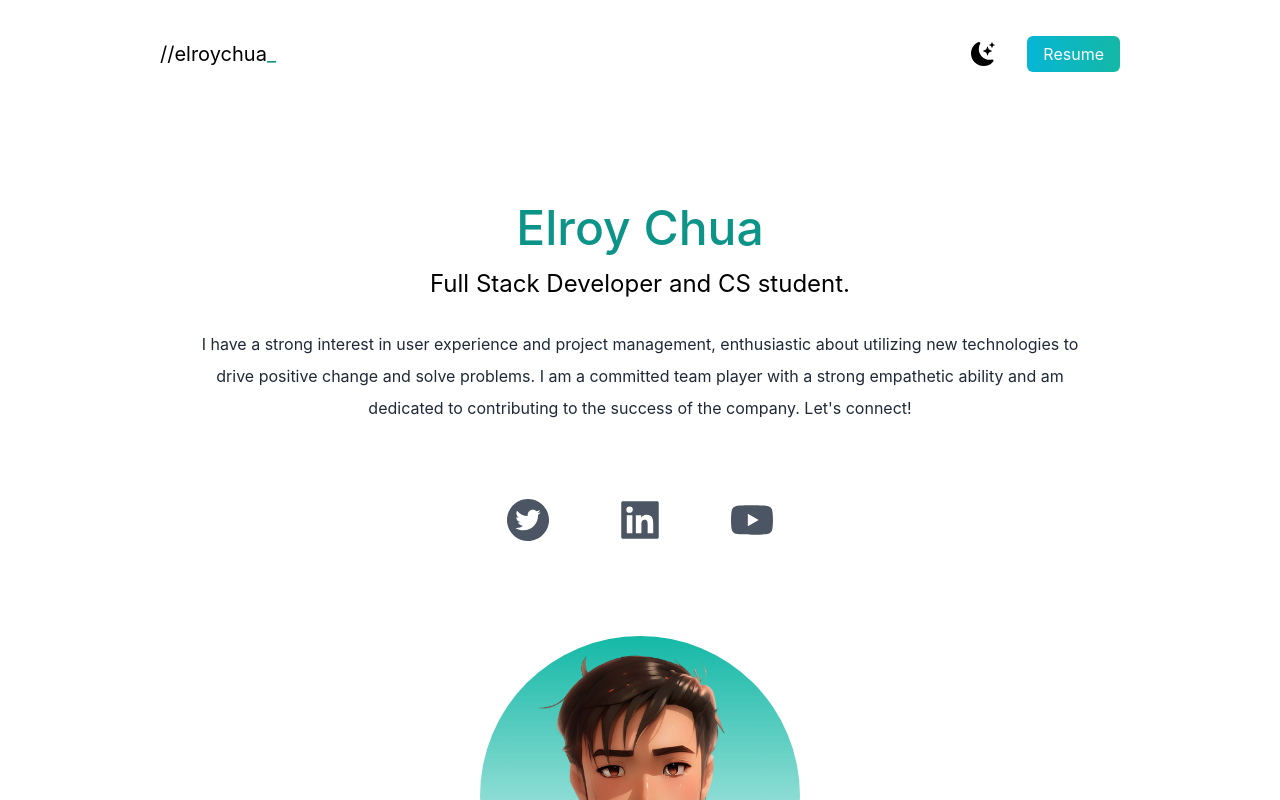
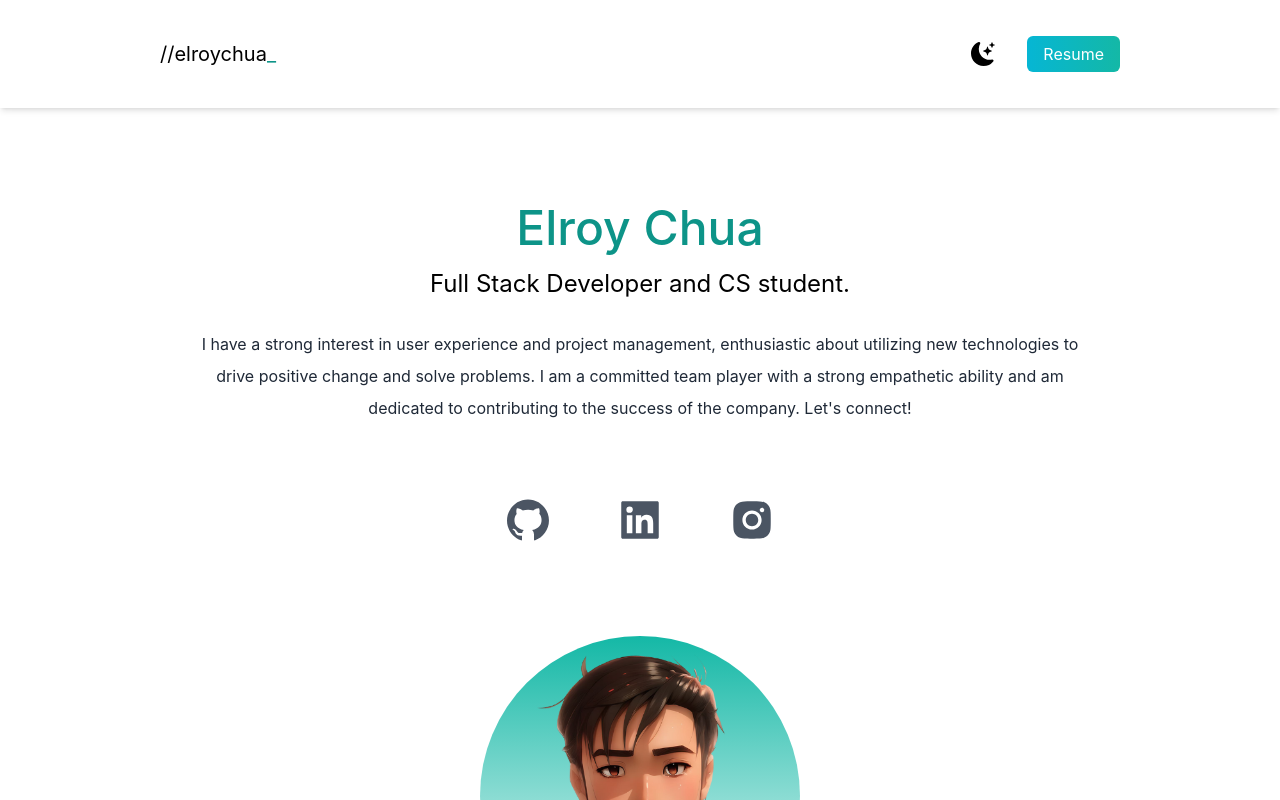
Before and after one commit to rurumeister/personal-portfolio, a Next.js app: page / in a window 1280 px wide. Shown: the top 800 px of the page. Built offline with nearby package versions, Linux system fonts and the light colour scheme.

Commit message:
refined navbar; added linking to socials; added icon to head

```diff
--- a/pages/index.js
+++ b/pages/index.js
@@ -1,10 +1,6 @@
 import Head from "next/head";
 import { BsFillMoonStarsFill } from "react-icons/bs";
-import {
-  AiFillTwitterCircle,
-  AiFillLinkedin,
-  AiFillYoutube,
-} from "react-icons/ai";
+import { AiFillGithub, AiFillLinkedin, AiFillInstagram } from "react-icons/ai";
 import Image from "next/image";
 import elroy from "../public/elroy_ai.png";
 import design from "../public/design.png";
@@ -17,11 +13,9 @@ export default function Home() {
         <title>Elroy Chua Portfolio</title>
         <meta name="description" content="Generated by create next app" />
         <meta name="viewport" content="width=device-width, initial-scale=1" />
-        <link rel="icon" href="/favicon.ico" />
+        <link rel="icon" href="/elroy_icon.png" />
       </Head>
-      <main className=" bg-white px-10 md:px-20 lg:px-40">
-        <section className="min-h-screen">
-          <nav className="py-10 mb-12 flex justify-between">
+      <nav className="sticky py-10 mb-12 px-10 md:px-20 lg:px-40 flex justify-between top-0 bg-white shadow-md z-50">
         <h1 className="text-xl">
           {`//elroychua`}
           <span className="text-teal-600">_</span>
@@ -40,6 +34,8 @@ export default function Home() {
           </li>
         </ul>
       </nav>
+      <main className=" bg-white px-10 md:px-20 lg:px-40">
+        <section className="min-h-screen">
           <div className="text-center p-10">
             <h2 className="text-5xl py-2 text-teal-600 font-medium">
               Elroy Chua
@@ -56,9 +52,18 @@ export default function Home() {
             </p>
           </div>
           <div className="text-5xl flex justify-center gap-16 py-3 text-gray-600">
-            <AiFillTwitterCircle />
+            <a href="https://github.com/elroychua" target="blank">
+              <AiFillGithub />
+            </a>
+            <a
+              href="https://www.linkedin.com/in/elroy-chua-9618b9205/"
+              target="blank"
+            >
               <AiFillLinkedin />
-            <AiFillYoutube />
+            </a>
+            <a href="https://www.instagram.com/elroy_chua/">
+              <AiFillInstagram />
+            </a>
           </div>
           <div className="relative bg-gradient-to-b from-teal-500 mx-auto rounded-full w-80 h-80 mt-20 overflow-hidden">
             <Image src={elroy} alt="elroy-ai-render" objectFit="cover" />
```
Also changed, not shown: public/elroy_icon.png (added). Lines whose indentation alone changed are shown as unchanged.
